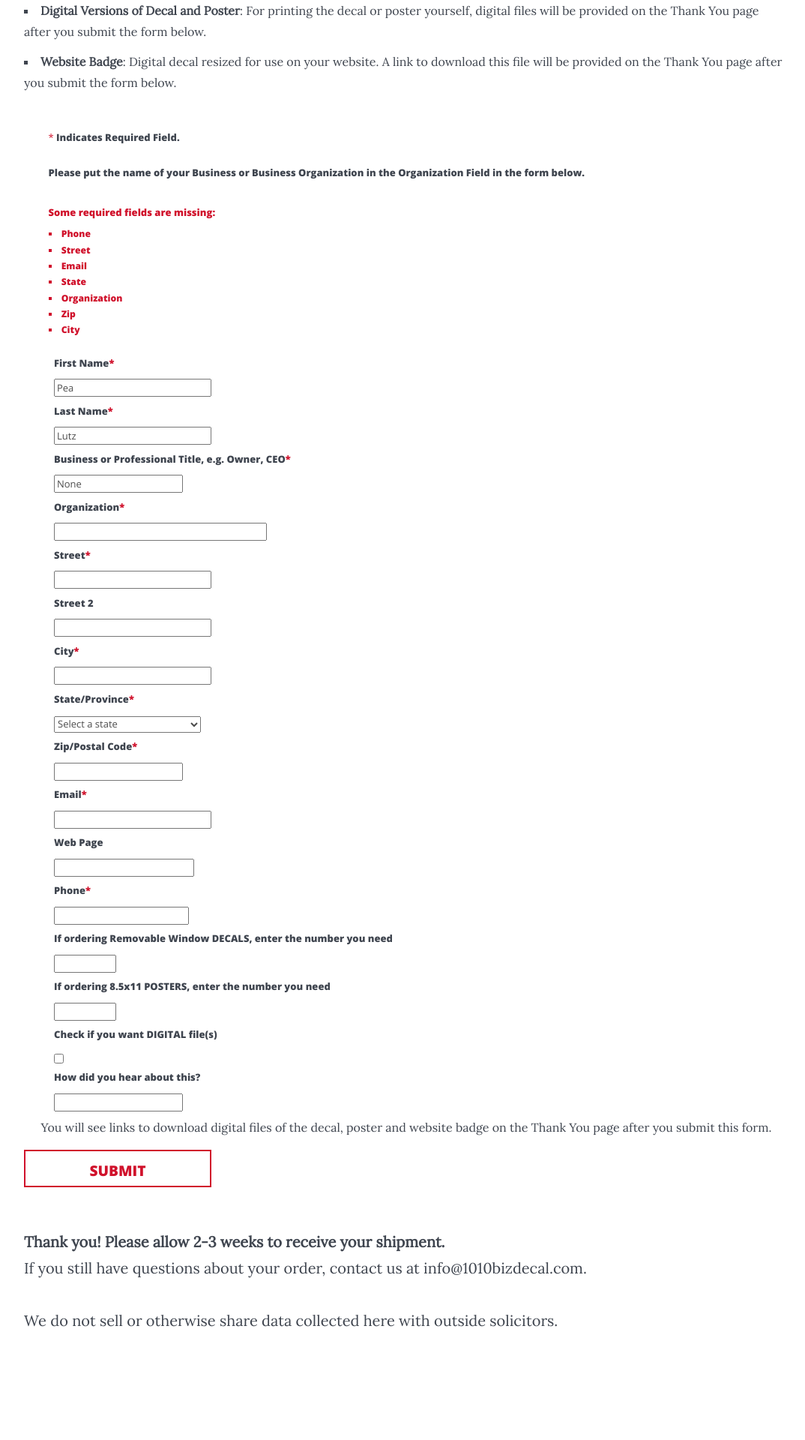
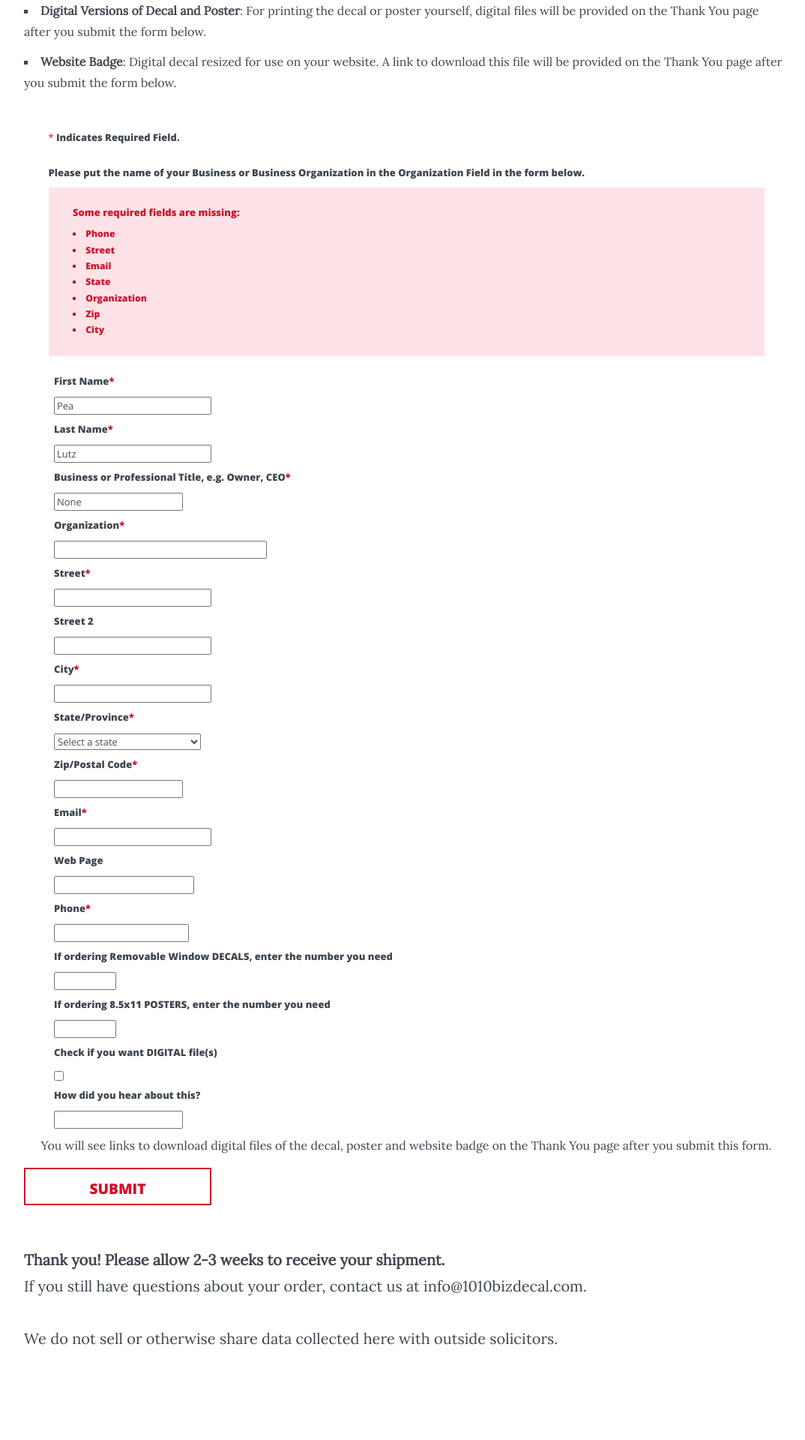
Before and after one commit to misfist/1010stickers, a PHP site: page /salsa-order.html in a window 1280 px wide. Shown: the part 810-2730 px from the top of the page at 75% size, without its empty margins (98-1172 px from the left). Run offline with PHP 8.4, Linux system fonts and the light colour scheme; some libraries are stand-ins or nearby versions.

Commit message:
Modified styling for order form error message to make more prominent.

```diff
--- a/library/css/style.css
+++ b/library/css/style.css
@@ -1275,6 +1275,7 @@ body.order-form section#intro article {
     color: #3f454f; }
   /* line 72, ../scss/base/_orderform.scss */
   body.order-form section#intro article .error {
+    background: #fde3e7;
     margin-top: 0.625em;
     text-align: left;
     font-weight: bold;
@@ -1283,33 +1284,35 @@ body.order-form section#intro article {
     @media screen and (max-width: 30em) {
       /* line 72, ../scss/base/_orderform.scss */
       body.order-form section#intro article .error {
-        padding: 1.875em 0.625em 0 0.625em; } }
+        margin: 0.625em 0.625em 0 0.625em;
+        padding: 1.875em 0.625em; } }
     @media screen and (min-width: 48em) {
       /* line 72, ../scss/base/_orderform.scss */
       body.order-form section#intro article .error {
-        padding: 1.875em 2.5em 0 2.5em; } }
-    /* line 84, ../scss/base/_orderform.scss */
+        margin: 0.625em 2.5em 0 2.5em;
+        padding: 1.875em 2.5em; } }
+    /* line 87, ../scss/base/_orderform.scss */
     body.order-form section#intro article .error li {
       margin-bottom: 0;
       list-style-type: square;
       list-style-position: inside;
       text-align: left;
       font-size: 0.9375em; }
-      /* line 90, ../scss/base/_orderform.scss */
+      /* line 93, ../scss/base/_orderform.scss */
       body.order-form section#intro article .error li:first-child {
         margin-top: 0.625em; }
-  /* line 97, ../scss/base/_orderform.scss */
+  /* line 100, ../scss/base/_orderform.scss */
   body.order-form section#intro article .diaFields,
   body.order-form section#intro article .formRow {
     text-align: left;
     font-family: "Open Sans", sans-serif !important; }
-    /* line 100, ../scss/base/_orderform.scss */
+    /* line 103, ../scss/base/_orderform.scss */
     body.order-form section#intro article .diaFields label,
     body.order-form section#intro article .formRow label {
       font-size: 0.8125em;
       font-weight: bold;
       display: block; }
-    /* line 109, ../scss/base/_orderform.scss */
+    /* line 112, ../scss/base/_orderform.scss */
     body.order-form section#intro article .diaFields input[type='text'],
     body.order-form section#intro article .diaFields input.blockInput,
     body.order-form section#intro article .diaFields .stateSelect select,
@@ -1320,7 +1323,7 @@ body.order-form section#intro article {
     body.order-form section#intro article .formRow .stateSelect option {
       font-size: 0.8125em;
       color: #4d4d4d; }
-    /* line 113, ../scss/base/_orderform.scss */
+    /* line 116, ../scss/base/_orderform.scss */
     body.order-form section#intro article .diaFields input[type='submit'],
     body.order-form section#intro article .formRow input[type='submit'] {
       display: inline-block;
@@ -1348,18 +1351,18 @@ body.order-form section#intro article {
         border-width: 2px;
         border-style: solid; }
   @media screen and (max-width: 30em) {
-    /* line 118, ../scss/base/_orderform.scss */
+    /* line 121, ../scss/base/_orderform.scss */
     body.order-form section#intro article .diaFields {
-      padding: 0 0.625em; } }
+      margin: 0 0.625em; } }
   @media screen and (min-width: 48em) {
-    /* line 118, ../scss/base/_orderform.scss */
+    /* line 121, ../scss/base/_orderform.scss */
     body.order-form section#intro article .diaFields {
-      padding: 0 2.5em; } }
-  /* line 127, ../scss/base/_orderform.scss */
+      margin: 0 2.5em; } }
+  /* line 130, ../scss/base/_orderform.scss */
   body.order-form section#intro article p#jQ-uid-3 {
     display: none; }
 @media screen and (max-width: 30em) {
-  /* line 134, ../scss/base/_orderform.scss */
+  /* line 137, ../scss/base/_orderform.scss */
   body.order-form section#partners li {
     display: block;
     float: left;
@@ -1371,10 +1374,10 @@ body.order-form section#intro article {
     /* line 41, ../scss/neat/grid/_span-columns.scss */
     body.order-form section#partners li:last-child {
       margin-right: 0; }
-    /* line 141, ../scss/base/_orderform.scss */
+    /* line 144, ../scss/base/_orderform.scss */
     body.order-form section#partners li:last-child {
       padding-bottom: 0; } }
-/* line 149, ../scss/base/_orderform.scss */
+/* line 152, ../scss/base/_orderform.scss */
 body.order-form pre {
   display: block;
   float: left;
@@ -1384,7 +1387,7 @@ body.order-form pre {
   /* line 41, ../scss/neat/grid/_span-columns.scss */
   body.order-form pre:last-child {
     margin-right: 0; }
-  /* line 152, ../scss/base/_orderform.scss */
+  /* line 155, ../scss/base/_orderform.scss */
   body.order-form pre textarea {
     display: block;
     float: left;
--- a/library/scss/base/_orderform.scss
+++ b/library/scss/base/_orderform.scss
@@ -70,11 +70,14 @@ body.order-form {
         }
       }
       .error {
+        background: lighten($red, 50%);
         @include media($mobile) {
-           padding: em(30) em(10) 0 em(10);
+          margin: em(10) em(10) 0 em(10);
+          padding: em(30) em(10);
         }
         @include media($desktop) {
-           padding: em(30) em(40) 0 em(40);
+          margin: em(10) em(40) 0 em(40);
+          padding: em(30) em(40);
         }
           margin-top: em(10);
           text-align: left;
@@ -117,10 +120,10 @@ body.order-form {
       }
       .diaFields {
         @include media($mobile) {
-           padding: 0 em(10);
+           margin: 0 em(10);
         }
         @include media($desktop) {
-           padding: 0 em(40);
+           margin: 0 em(40);
         }
 
       }
```
